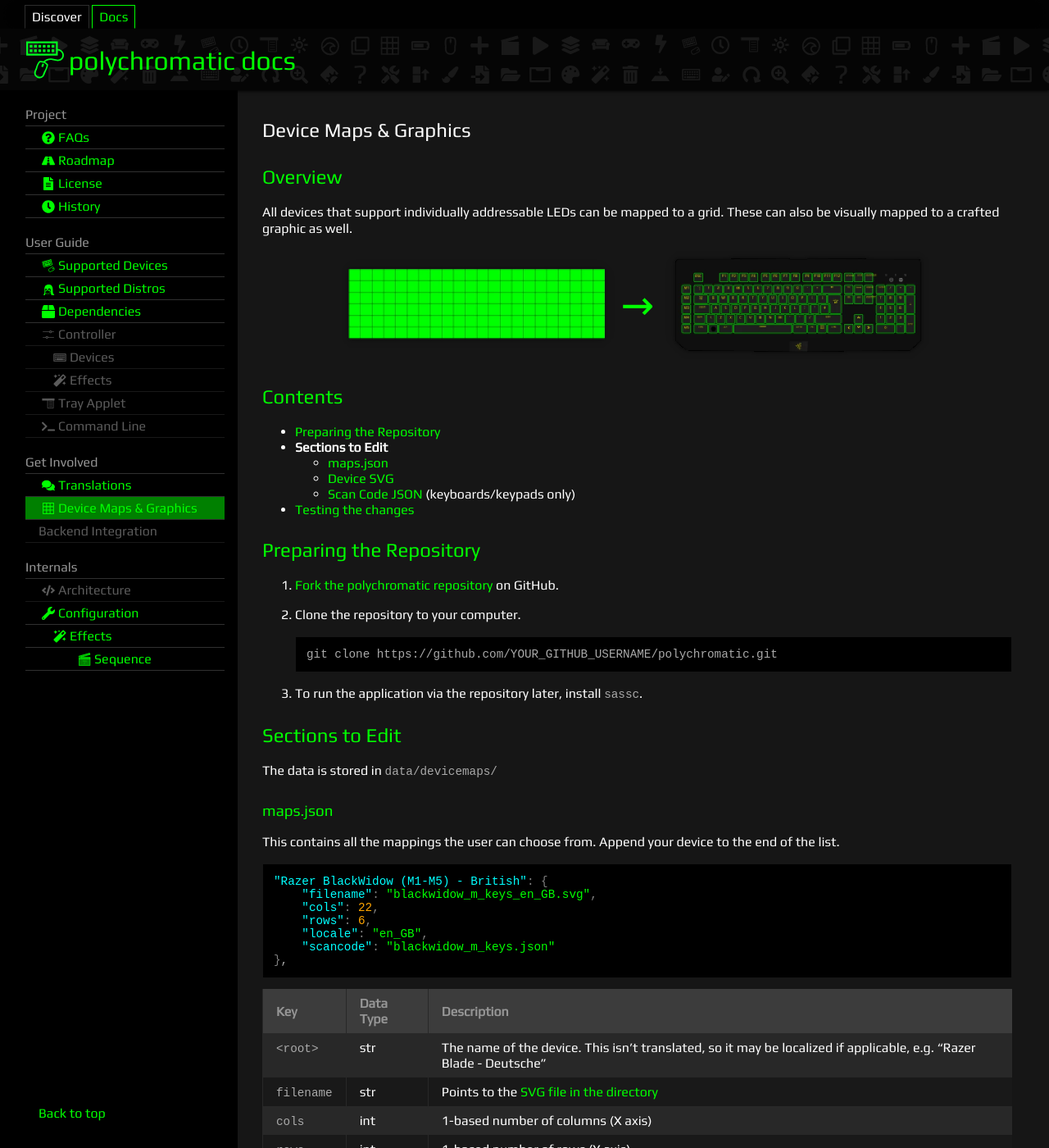
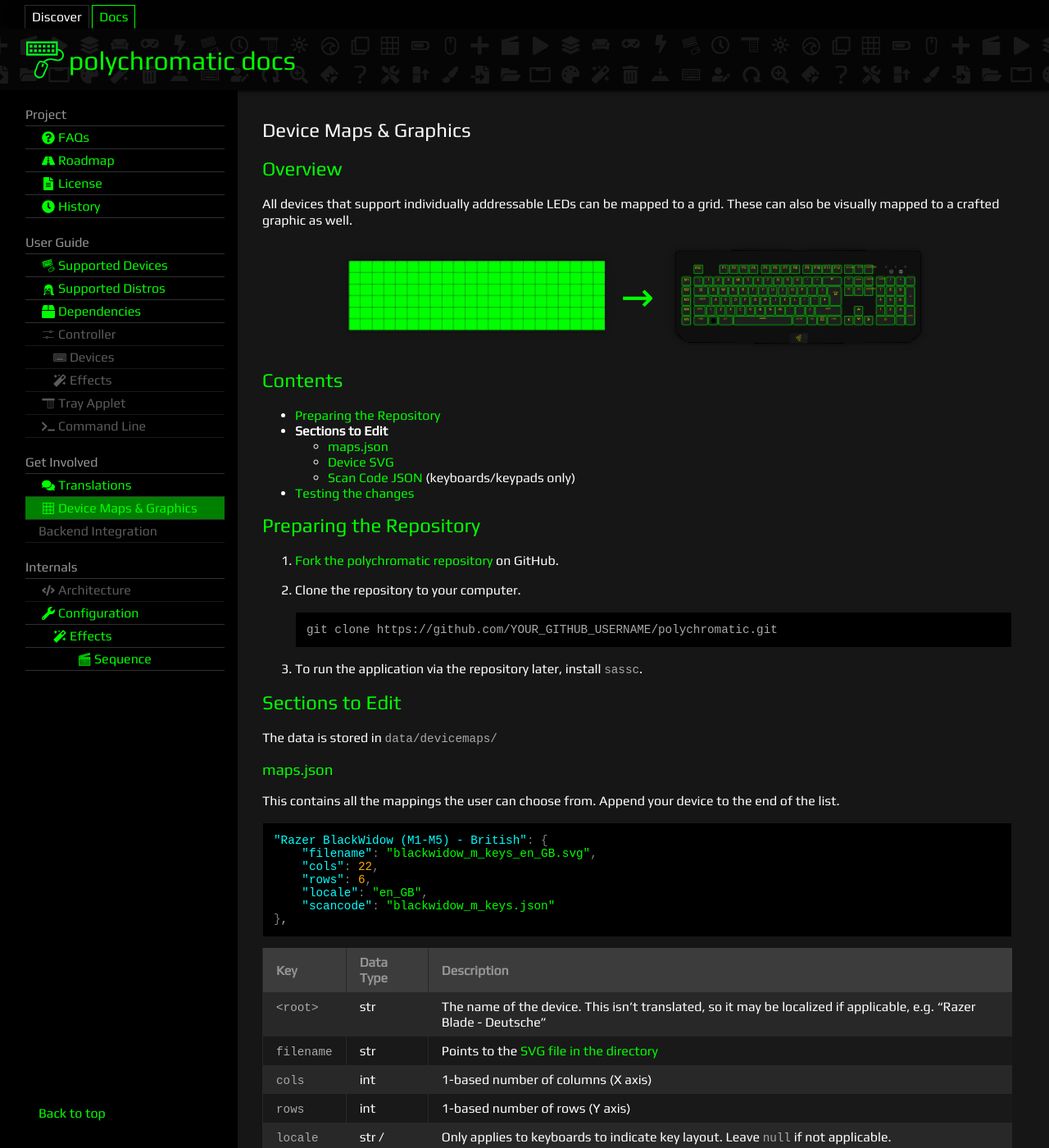
Before and after one commit to polychromatic/polychromatic-docs, a Jekyll site: the page built from pages/get-involved-devicemaps.md, in a window 1280 px wide and 1400 px high. Shown: the whole window at 82% size. Built offline with Jekyll 4.4.1, drawn with Linux system fonts in a browser that asks for light colours.

Commit message:
Tweak colours & horizontal rule spacing

```diff
--- a/_sass/base.scss
+++ b/_sass/base.scss
@@ -1,11 +1,11 @@
 @import 'variables.scss';
 
 a {
-    color: lime;
+    color: $primary;
     text-decoration: none;
 
     &:hover {
-        color: green;
+        color: $secondary;
         text-decoration: underline;
 
         code {
@@ -14,7 +14,7 @@ a {
     }
 
     &:focus {
-        outline-color: lime;
+        outline-color: $primary;
     }
 }
 
@@ -23,7 +23,7 @@ hr {
 }
 
 h1, h2, h3 {
-    color: lime;
+    color: $primary;
     font-weight: 500;
 }
 
--- a/_sass/docs.scss
+++ b/_sass/docs.scss
@@ -16,7 +16,7 @@ $roadmap-line: #00FF00;
     }
 
     h2, h3, h4 {
-        margin-top: -125px;
+        margin-top: -135px;
         padding-top: 135px;
 
         img {
@@ -28,8 +28,10 @@ $roadmap-line: #00FF00;
     }
 
     hr {
-        border-top: 2px solid $table-colour-head;
-        margin: 30px 0;
+        background: linear-gradient(to right, $bg-secondary, $bg-secondary, rgba(0,0,0,0));
+        border: none;
+        padding: 1em 0;
+        margin: 2em -35px;
     }
 
     table img {
```
